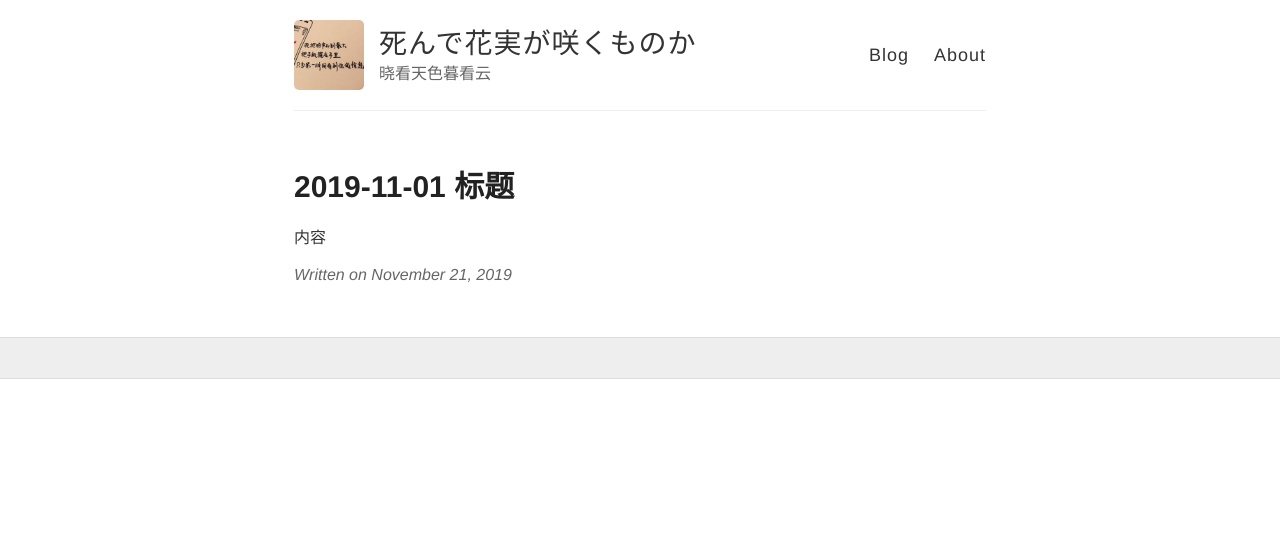
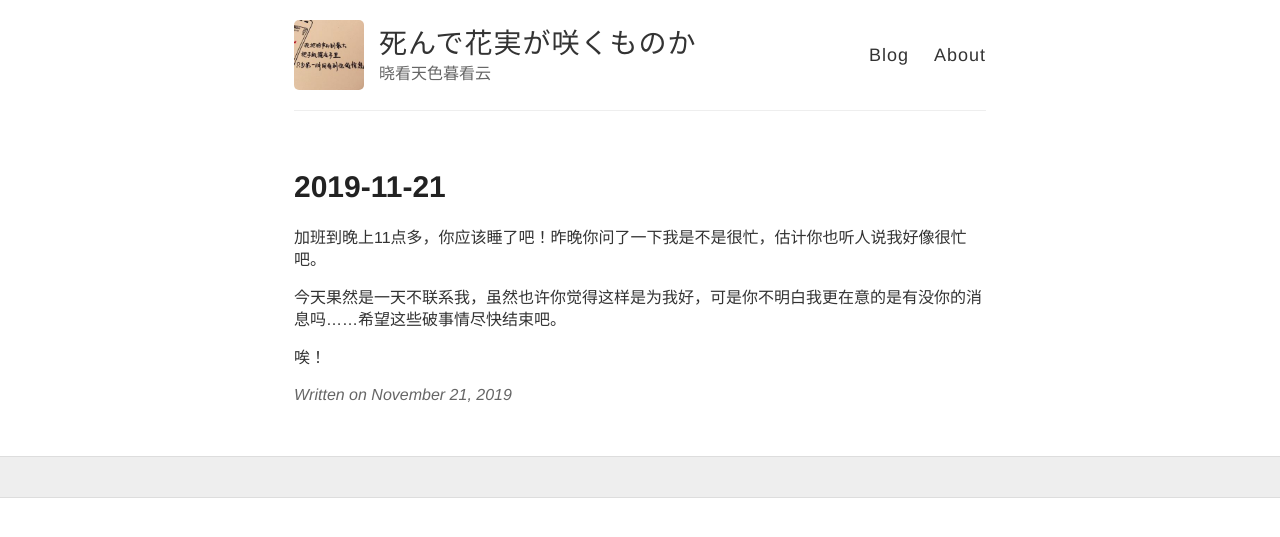
Before and after one commit to wiki650/wiki650.github.io, a Jekyll site: the page built from _posts/2019-11-21-wiki20191121.md, in a window 1280 px wide. Shown: the top 537 px of the page. Built offline with Jekyll 4.4.1, drawn with Linux system fonts in a browser that asks for light colours; comment, search, counter and statistics services are not loaded.

Commit message:
Update 2019-11-21-wiki20191121.md

```diff
--- a/_posts/2019-11-21-wiki20191121.md
+++ b/_posts/2019-11-21-wiki20191121.md
@@ -1,5 +1,10 @@
 ---
 layout: post
-title: 2019-11-01 标题
+title: 2019-11-21
 ---
-内容
+
+加班到晚上11点多，你应该睡了吧！昨晚你问了一下我是不是很忙，估计你也听人说我好像很忙吧。
+
+今天果然是一天不联系我，虽然也许你觉得这样是为我好，可是你不明白我更在意的是有没你的消息吗……希望这些破事情尽快结束吧。
+
+唉！
```
